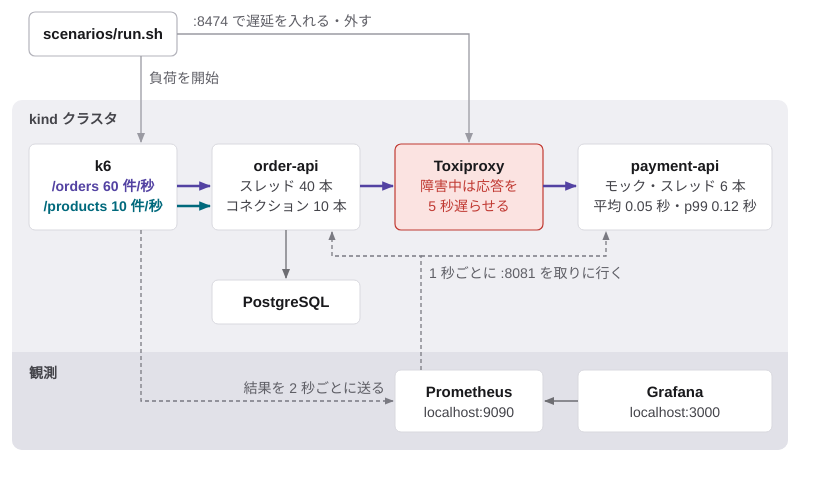
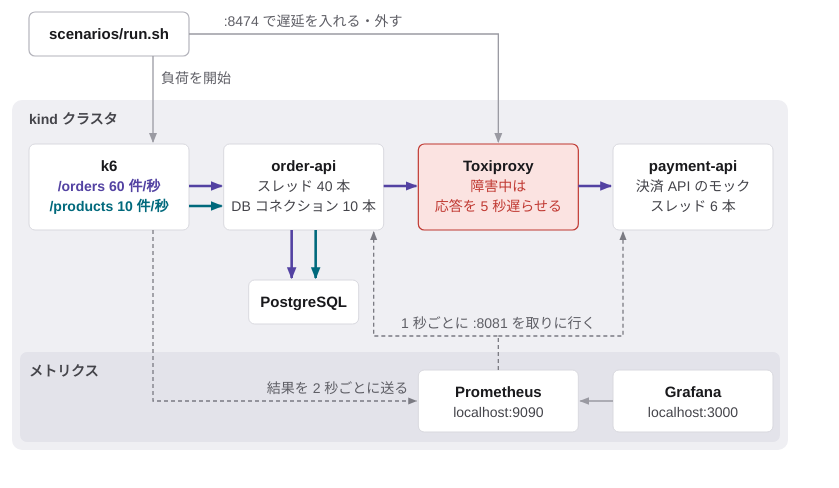
Before and after one commit to rea9r/littles-law-resilience-lab, a website: page tools/diagrams/architecture.html in a window 1280 px wide. Shown: the whole page, without its empty margins (0-839 px from the left). Drawn offline with Linux system fonts and the light colour scheme.

Commit message:
Architecture figure: equal columns, coloured DB arrows, nested metrics band, low symmetric scrape T
From the third aesthetic round: all four columns 160 wide (the mock's
latency moves to the prose), /orders and /products both drawn into
PostgreSQL, the metrics band inset inside the cluster panel, the scrape
lines branching just above the band so the trunk stays clear of
Toxiproxy, one grey line style, notes and headings on the grid.

```diff
--- a/tools/diagrams/architecture.html
+++ b/tools/diagrams/architecture.html
@@ -13,7 +13,7 @@
   const svg = document.getElementById('fig');
   // 矢じりは線の太さによらず同じ大きさにする
   const d = el(svg, 'defs');
-  for (const [id, c, size] of [['h-gray', '#6e6e73', 10], ['h-ctl', '#9a9aa2', 10], ['h-ord', '#5342a2', 12], ['h-prd', '#00697c', 12], ['h-met', '#7a7a82', 9]]) {
+  for (const [id, c, size] of [['h-ctl', '#9a9aa2', 10], ['h-ord', '#5342a2', 12], ['h-prd', '#00697c', 12], ['h-met', '#7a7a82', 9]]) {
     const m = el(d, 'marker', { id, viewBox: '0 0 10 10', refX: 9, refY: 5, markerWidth: size, markerHeight: size, markerUnits: 'userSpaceOnUse', orient: 'auto' });
     el(m, 'path', { d: 'M0 1L10 5L0 9z', fill: c });
   }
@@ -26,7 +26,7 @@
   }
 
   // 格子：幅 148・148・148・194、間 35。上段のカードは 3 行で高さをそろえる
-  const X0 = 29, G = 35, W = [148, 148, 148, 194];
+  const X0 = 29, W = [160, 160, 160, 160], G = (744 - 640) / 3;
   const cx = [X0];
   for (let i = 1; i < 4; i++) cx.push(cx[i - 1] + W[i - 1] + G);
   const PX = 12, PY = 100, PW = 776;
@@ -37,10 +37,9 @@
   // 見出しは 2 つとも左上。run.sh からの矢印は k6 の右寄り（kx）に入れて、見出しと交わらないようにする
   text(svg, X0, PY + 24, 'small b', tr('kind クラスタ', 'kind cluster'));
 
-  // 観測の帯（面の下の端まで、一段濃く）
-  const r = 10, B = PY + PH;
-  el(svg, 'path', { d: `M${PX} ${BY} H${PX + PW} V${B - r} A${r} ${r} 0 0 1 ${PX + PW - r} ${B} H${PX + r} A${r} ${r} 0 0 1 ${PX} ${B - r} Z`, fill: '#e1e1e8' });
-  text(svg, X0, BY + 26, 'small b', tr('観測', 'Metrics'));
+  // 観測の帯：クラスタの面の内側に入れ子にして、同じクラスタの中にあることを形で見せる
+  el(svg, 'rect', { x: PX + 8, y: BY, width: PW - 16, height: PY + PH - BY - 8, rx: 7, fill: '#e3e3ea' });
+  text(svg, X0, BY + 24, 'small b', tr('メトリクス', 'Metrics'));
 
   // クラスタの外：run.sh（k6 の真上）
   const host = { x: X0, y: 12, w: W[0], h: 44 };
@@ -50,9 +49,9 @@
 
   // 上段：要求の経路
   const k6 = card(cx[0], Y1, W[0], H1, [['name', 'k6'], ['small ord b', tr('/orders 60 件/秒', '/orders 60 req/s')], ['small prd b', tr('/products 10 件/秒', '/products 10 req/s')]]);
-  const order = card(cx[1], Y1, W[1], H1, [['name', 'order-api'], ['small', tr('スレッド 40 本', '40 threads')], ['small', tr('コネクション 10 本', '10 DB connections')]]);
-  const toxi = card(cx[2], Y1, W[2], H1, [['name', 'Toxiproxy'], ['small bad', tr('障害中は応答を', 'during the fault,')], ['small bad', tr('5 秒遅らせる', 'adds 5 s to replies')]], { stroke: '#c03a33', width: 1.2, fill: '#fbe3e1' });
-  const pay = card(cx[3], Y1, W[3], H1, [['name', 'payment-api'], ['small', tr('モック・スレッド 6 本', 'mock · 6 threads')], ['small', tr('平均 0.05 秒・p99 0.12 秒', 'mean 0.05 s · p99 0.12 s')]]);
+  const order = card(cx[1], Y1, W[1], H1, [['name', 'order-api'], ['small', tr('スレッド 40 本', '40 threads')], ['small', tr('DB コネクション 10 本', '10 DB connections')]]);
+  const toxi = card(cx[2], Y1, W[2], H1, [['name', 'Toxiproxy'], ['small bad', tr('障害中は', 'during the fault,')], ['small bad', tr('応答を 5 秒遅らせる', 'adds 5 s to replies')]], { stroke: '#c03a33', width: 1.2, fill: '#fbe3e1' });
+  const pay = card(cx[3], Y1, W[3], H1, [['name', 'payment-api'], ['small', tr('決済 API のモック', 'payment API mock')], ['small', tr('スレッド 6 本', '6 threads')]]);
 
   // 要求：k6 の色つきの行から、その色の線を出す。紫（/orders）だけが決済 API まで続く
   const yo = Y1 + 27 + 20 - 5, yp = yo + 20;
@@ -62,20 +61,22 @@
   el(svg, 'line', { class: 'ln ord req main', x1: toxi.r, y1: yo, x2: pay.x - 2, y2: yo, 'marker-end': 'url(#h-ord)' });
 
   // DB（order-api の真下）
-  const db = card(cx[1], DBY, W[1], 44, [['name', 'PostgreSQL']]);
-  el(svg, 'line', { class: 'ln thin', x1: order.cx, y1: order.b, x2: order.cx, y2: db.y - 2, 'marker-end': 'url(#h-gray)' });
+  // /orders も /products も DB を使うので、k6 からの線と同じ色の 2 本で引く
+  const db = card(order.cx - 55, DBY, 110, 44, [['name', 'PostgreSQL']]);
+  el(svg, 'line', { class: 'ln ord req main', x1: order.cx - 12, y1: order.b, x2: order.cx - 12, y2: db.y - 2, 'marker-end': 'url(#h-ord)' });
+  el(svg, 'line', { class: 'ln prd req main', x1: order.cx + 12, y1: order.b, x2: order.cx + 12, y2: db.y - 2, 'marker-end': 'url(#h-prd)' });
 
   // 観測：Prometheus と Grafana（Grafana が Prometheus に問い合わせる）
   const prom = card(cx[2], Y3, W[2], H3, [['name', 'Prometheus'], ['small', 'localhost:9090']]);
   const graf = card(cx[3], Y3, W[3], H3, [['name', 'Grafana'], ['small', 'localhost:3000']]);
-  el(svg, 'line', { class: 'ln thin', x1: graf.x, y1: prom.cy, x2: prom.r + 2, y2: prom.cy, 'marker-end': 'url(#h-gray)' });
+  el(svg, 'line', { class: 'ln thin ctl', x1: graf.x, y1: prom.cy, x2: prom.r + 2, y2: prom.cy, 'marker-end': 'url(#h-ctl)' });
 
   // メトリクス：Prometheus から 1 本出て T 字に分かれ、order-api と payment-api の 8081 番を取りに行く。k6 は自分から送る
-  // 幹は Toxiproxy の中心から外す（中心に通すと、run.sh → Toxiproxy の線と 1 本の軸に見え、Toxiproxy を監視しているように読める）
-  const dl = order.r - 28, dr = pay.x + 28, tx = prom.x + 26;
-  el(svg, 'path', { class: 'ln met', d: `M${tx} ${prom.y} V${CH} H${dl} V${order.b + 2}`, 'marker-end': 'url(#h-met)' });
-  el(svg, 'path', { class: 'ln met', d: `M${tx} ${CH} H${dr} V${pay.b + 2}`, 'marker-end': 'url(#h-met)' });
-  text(svg, tx + 8, CH + 22, 'note', tr('1 秒ごとに :8081 を取りに行く', 'scrapes :8081 every second'));
+  // T 字の分かれ目は帯のすぐ上まで下げ、幹を短くする（Toxiproxy から離して、Toxiproxy を監視しているように読ませない）。左右は対称
+  const TY = BY - 16, dl = order.r - 10, dr = pay.x + 10;
+  el(svg, 'path', { class: 'ln met', d: `M${prom.cx} ${prom.y} V${TY} H${dl} V${order.b + 2}`, 'marker-end': 'url(#h-met)' });
+  el(svg, 'path', { class: 'ln met', d: `M${prom.cx} ${TY} H${dr} V${pay.b + 2}`, 'marker-end': 'url(#h-met)' });
+  text(svg, prom.cx, TY - 8, 'note mid', tr('1 秒ごとに :8081 を取りに行く', 'scrapes :8081 every second'));
   const kx = k6.r - 36;
   el(svg, 'path', { class: 'ln met', d: `M${kx} ${k6.b} V${prom.cy} H${prom.x - 2}`, 'marker-end': 'url(#h-met)' });
   text(svg, prom.x - 10, prom.cy - 8, 'note end', tr('結果を 2 秒ごとに送る', 'pushes results every 2 s'));
@@ -84,7 +85,7 @@
   el(svg, 'line', { class: 'ln thin ctl', x1: kx, y1: host.b, x2: kx, y2: k6.y - 2, 'marker-end': 'url(#h-ctl)' });
   text(svg, kx + 8, (host.b + PY) / 2 + 5, 'note', tr('負荷を開始', 'starts the load'));
   el(svg, 'path', { class: 'ln thin ctl', d: `M${host.r} ${host.cy} H${toxi.cx} V${toxi.y - 2}`, 'marker-end': 'url(#h-ctl)' });
-  text(svg, host.r + 16, host.cy - 8, 'note', tr(':8474 で遅延を入れる・外す', 'adds / removes the delay via :8474'));
+  text(svg, cx[1], host.cy - 8, 'note', tr(':8474 で遅延を入れる・外す', 'adds / removes the delay via :8474'));
 
   canvas(svg, 800, PY + PH + 12);
 </script>
```
Also changed, not shown: docs/images/architecture.en.png, docs/images/architecture.ja.png.
